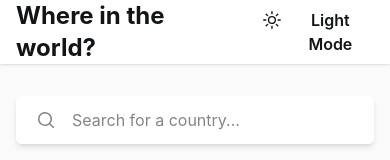
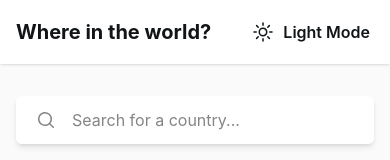
Before and after one commit to Amirkian25/Countries, a Vue app: page / in a window 390 px wide. Shown: the top 160 px of the page. Built offline with nearby package versions, Linux system fonts and the light colour scheme; no server answers.

Commit message:
fix bug 1

```diff
--- a/components/layout/Header.vue
+++ b/components/layout/Header.vue
@@ -5,7 +5,7 @@
     <div class="mx-auto max-w-7xl px-4 sm:px-6 lg:px-8">
       <div class="flex h-16 justify-between">
         <div class="flex items-center">
-          <h1 class="text-2xl dark:text-whiteThem text-veryDarkBlue font-bold">
+          <h1 class=" text-xl sm:text-2xl dark:text-whiteThem text-veryDarkBlue font-bold">
             Where in the world?
           </h1>
         </div>
--- a/pages/countryDetails.vue
+++ b/pages/countryDetails.vue
@@ -99,7 +99,7 @@
                 >
                   Border Countries :
                 </p>
-                <div class="gap-x-2 flex ">
+                <div class="gap-x-2 flex flex-wrap gap-y-2 ">
                   <button
                     v-for="(item, index) in country.borders"
                     :key="index"
```
